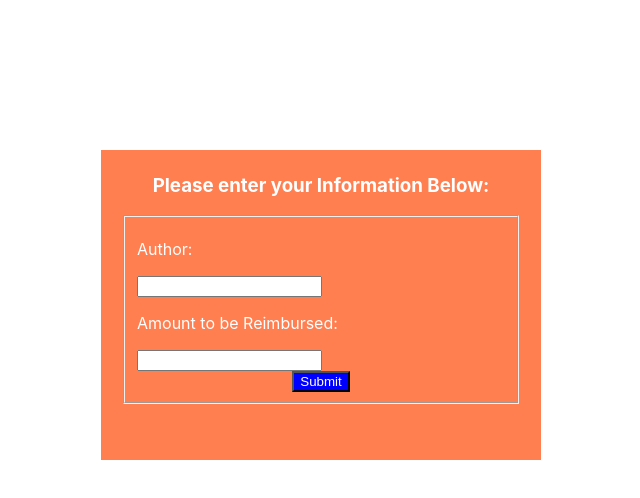
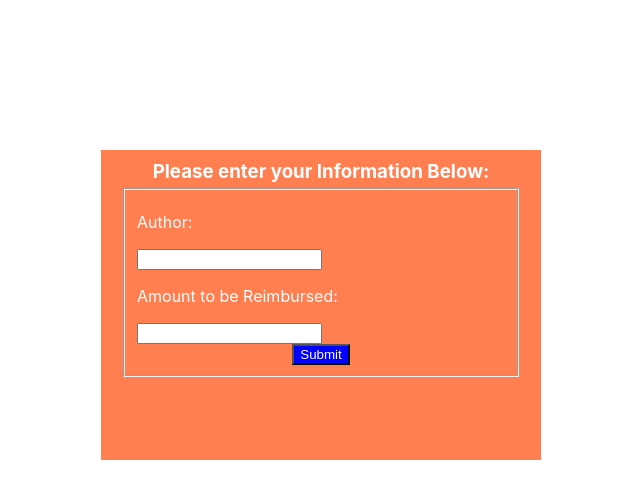
Before and after one commit to marquel08/Expense_Reimbursement_System_P2, a React (Create React App) app in the folder ers-login/: page / in a window 1280 px wide. Shown: the top 498 px of the page, without its empty margins (499-1139 px from the left). Built offline with nearby package versions, Linux system fonts and the light colour scheme.

Commit message:
final touchups for today

```diff
--- a/ers-login/src/App.css
+++ b/ers-login/src/App.css
@@ -15,6 +15,7 @@
 h3{
   color: #ffffff;
   text-align: center;
+  margin-block: 5px;
 }
 .btn{
   background-color: blue;
```
